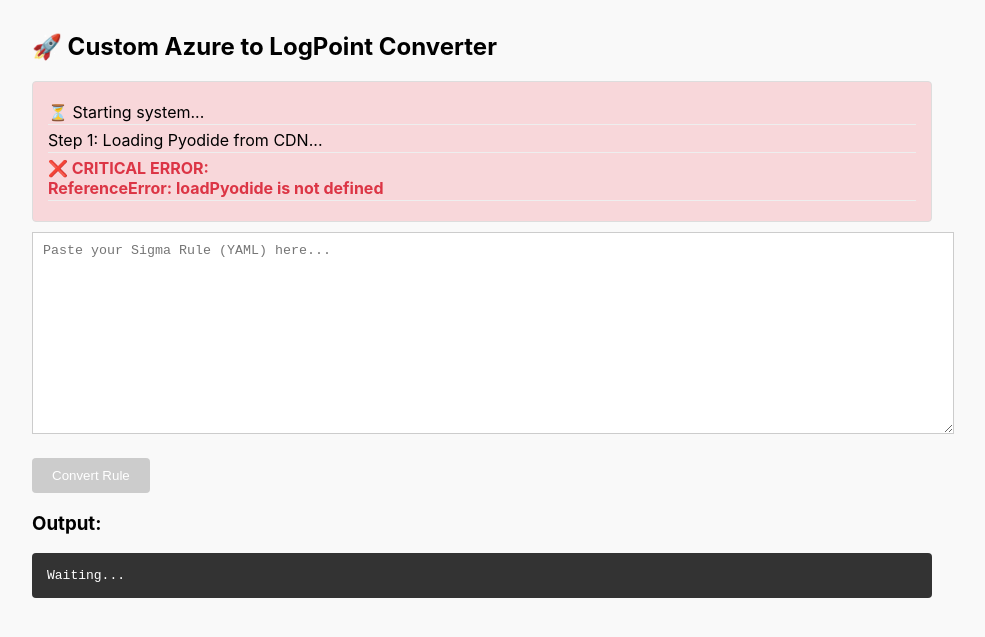
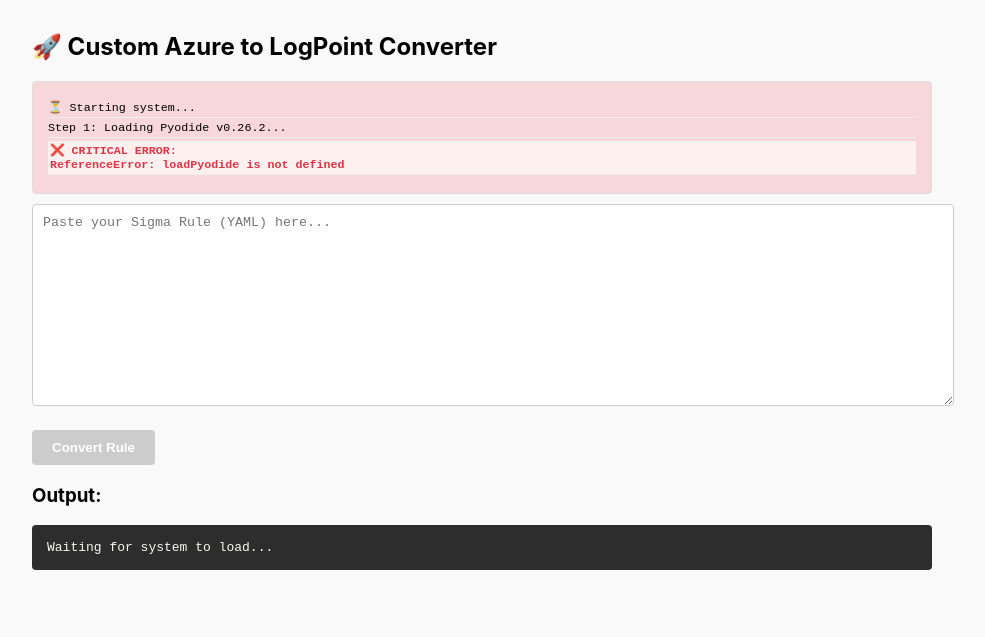
Before and after one commit to vl43den/vl43den.github.io, a Jekyll site: the page azure-tool/index.html, which Jekyll copies as it is, in a window 1280 px wide. Shown: the top 637 px of the page, without its empty margins (158-1143 px from the left). Built offline with Jekyll 4.4.1, drawn with Linux system fonts in a browser that asks for light colours.

Commit message:
Update index.html

```diff
--- a/azure-tool/index.html
+++ b/azure-tool/index.html
@@ -3,17 +3,18 @@
 <head>
     <meta charset="UTF-8">
     <meta name="viewport" content="width=device-width, initial-scale=1.0">
-    <title>Azure LogPoint Converter (Debug)</title>
-    <script src="https://cdn.jsdelivr.net/pyodide/v0.23.4/full/pyodide.js"></script>
+    <title>Azure LogPoint Converter (Debug Mode)</title>
+    <script src="https://cdn.jsdelivr.net/pyodide/v0.26.2/full/pyodide.js"></script>
     <style>
         body { font-family: -apple-system, sans-serif; max-width: 900px; margin: 2rem auto; padding: 0 1rem; background: #f9f9f9; }
-        textarea { width: 100%; font-family: monospace; padding: 10px; border: 1px solid #ccc; }
-        button { background: #007bff; color: white; padding: 10px 20px; border: none; cursor: pointer; border-radius: 4px; }
-        button:disabled { background: #ccc; }
-        .status { padding: 15px; margin-bottom: 10px; border-radius: 4px; background: #e9ecef; border: 1px solid #ddd;}
-        .log-entry { margin: 5px 0; border-bottom: 1px solid #eee; padding-bottom: 2px; }
-        .error { color: #dc3545; font-weight: bold; }
+        textarea { width: 100%; font-family: monospace; padding: 10px; border: 1px solid #ccc; border-radius: 4px; }
+        button { background: #007bff; color: white; padding: 10px 20px; border: none; cursor: pointer; border-radius: 4px; font-weight: bold; }
+        button:disabled { background: #ccc; cursor: not-allowed; }
+        .status { padding: 15px; margin-bottom: 10px; border-radius: 4px; background: #e9ecef; border: 1px solid #ddd; font-family: monospace; font-size: 0.9em; }
+        .log-entry { margin: 3px 0; border-bottom: 1px solid #eee; padding-bottom: 2px; }
+        .error { color: #dc3545; font-weight: bold; background: #fff0f0; padding: 2px; }
         .success { color: #28a745; font-weight: bold; }
+        pre { background: #2d2d2d; color: #f8f8f2; padding: 15px; border-radius: 4px; overflow-x: auto; white-space: pre-wrap; }
     </style>
 </head>
 <body>
@@ -28,7 +29,7 @@
     <button onclick="runConversion()" id="convertBtn" disabled>Convert Rule</button>
 
     <h3>Output:</h3>
-    <pre id="output" style="background:#333; color:#fff; padding:15px; border-radius:4px;">Waiting...</pre>
+    <pre id="output">Waiting for system to load...</pre>
 
     <script>
         // Helper to print messages to the screen
@@ -38,14 +39,14 @@
             entry.className = "log-entry " + type;
             entry.innerHTML = msg;
             statusDiv.appendChild(entry);
-            console.log(msg);
+            console.log(msg); // Also print to browser console
         }
 
         let pyodide;
 
         async function main() {
             try {
-                log("Step 1: Loading Pyodide from CDN...");
+                log("Step 1: Loading Pyodide v0.26.2...");
                 pyodide = await loadPyodide();
                 log("✅ Pyodide loaded.", "success");
 
@@ -55,23 +56,27 @@
                 log("✅ Micropip ready.", "success");
 
                 log("Step 3: Installing pySigma dependencies...");
+                // This step failed before, but the new Pyodide version should fix it
                 await micropip.install("pysigma");
                 log("✅ pySigma installed.", "success");
 
-                // IMPORTANT: This file name must match EXACTLY what is in your GitHub repo
+                // --- CONFIGURATION ---
+                // Ensure this filename matches exactly what is in your GitHub folder!
                 const wheelName = "./custom_backend.whl";
+                // ---------------------
+
                 log(`Step 4: Downloading custom backend: <b>${wheelName}</b>...`);
-
                 try {
                     await micropip.install(wheelName);
                     log("✅ Custom Backend installed successfully!", "success");
                 } catch (wheelErr) {
-                    throw new Error(`Could not load ${wheelName}. Ensure the file is in the azure-tool folder. Details: ${wheelErr}`);
+                    throw new Error(`Could not load '${wheelName}'. <br>Make sure the file in your GitHub folder is named exactly 'custom_backend.whl'.<br>Details: ${wheelErr}`);
                 }
 
                 log("🚀 <b>System Ready!</b> You can convert rules now.", "success");
                 document.getElementById("status").style.background = "#d4edda";
                 document.getElementById("convertBtn").disabled = false;
+                document.getElementById("output").innerText = "Ready for input.";
 
             } catch (err) {
                 log(`❌ <b>CRITICAL ERROR:</b><br>${err}`, "error");
@@ -82,7 +87,9 @@
 
         async function runConversion() {
             const yaml = document.getElementById("yamlInput").value;
+            // Escape backslashes and single quotes to prevent Python syntax errors
             const escapedYaml = yaml.replace(/\\/g, '\\\\').replace(/'/g, "\\'");
+
             document.getElementById("output").innerText = "Processing...";
 
             const pythonCode = `
@@ -91,12 +98,17 @@
 from sigma.backends.logpoint import LogPointBackend
 
 try:
+    # We use triple quotes to safely wrap multi-line input
     rules = SigmaCollection.from_yaml(r'''${escapedYaml}''')
+
     backend = LogPointBackend()
     queries = backend.convert(rules)
     result = "\\n\\n".join(queries)
+except SigmaError as e:
+    result = f"Sigma Error: {str(e)}"
 except Exception as e:
-    result = f"Error: {str(e)}"
+    import traceback
+    result = f"Python Error: {str(e)}\\n{traceback.format_exc()}"
 result
             `;
 
```
